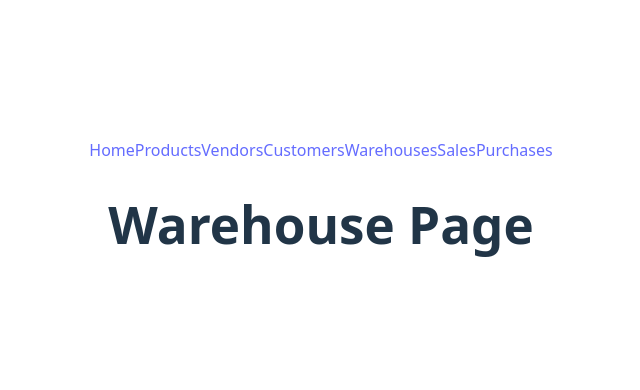
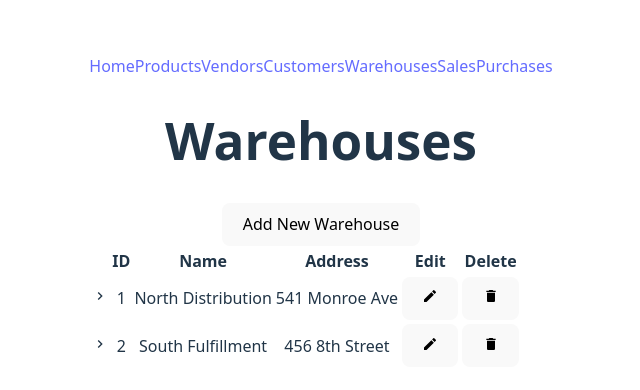
Before and after one commit to gunnarrl/coalition-warehouse, a React app in the folder frontend/: page /warehouses in a window 1280 px wide. Shown: the part 188-578 px from the top of the page, without its empty margins (319-959 px from the left). Built offline with nearby package versions, Linux system fonts and the light colour scheme; the HTML template or start-up script is replaced by a standard one.

Commit message:
Detailed table that can pop expand rows

```diff
--- /dev/null
+++ b/frontend/src/components/DetailTable.jsx
@@ -0,0 +1,60 @@
+import React, { useState } from 'react';
+import { MdEdit, MdDelete, MdKeyboardArrowDown, MdKeyboardArrowRight } from 'react-icons/md';
+
+function DetailTable({ columns, data, onEdit, onDelete, renderDetails }) {
+
+    const [openRowId, setOpenRowId] = useState(null);
+
+    const toggleRow = (id) => {
+        setOpenRowId(openRowId === id ? null : id); // open a new row or close if it's already open
+    };
+
+    return (
+        <table className="table">
+            <thead>
+                <tr>
+                    <th></th> {/* Empty column for the arrow to expand the rows */}
+                    {columns.map((col, i) => (
+                        <th key={i}>{col.label}</th>
+                    ))}
+                    <th>Edit</th>
+                    <th>Delete</th>
+                </tr>
+            </thead>
+            <tbody>
+                {data.map((row, i) => (
+                    <React.Fragment key={i}>
+                        {/* MAIN ROW */}
+                        <tr onClick={() => toggleRow(i)}>
+                            <td>
+                                {openRowId === i ? <MdKeyboardArrowDown /> : <MdKeyboardArrowRight />}
+                            </td>
+
+                            {columns.map((col, j) => (
+                                <td key={j}>{row[col.key]}</td>
+                            ))}
+
+                            <td>
+                                <button onClick={(e) => {e.stopPropagation(); onEdit(row)}}><MdEdit /></button>
+                            </td>
+                            <td>
+                                <button onClick={(e) => {e.stopPropagation(); onDelete(row.id)}}><MdDelete /></button>
+                            </td>
+                        </tr>
+
+                        {/* EXPANDED ROW */}
+                        {openRowId === i && (
+                            <tr>
+                                <td colSpan={columns.length + 3}>
+                                    {renderDetails(row)}
+                                </td>
+                            </tr>
+                        )}
+                    </React.Fragment>
+                ))}
+            </tbody>
+        </table>
+    );
+}
+
+export default DetailTable;
--- a/frontend/src/pages/WarehousePage.jsx
+++ b/frontend/src/pages/WarehousePage.jsx
@@ -1,11 +1,93 @@
-import React from 'react';
+import React, { useState } from 'react';
+import DetailTable from '../components/DetailTable';
+import PopupForm from '../components/PopupForm';
 
-const WarehousePage = () => {
+// MOCK DATA (In real life, you fetch this from your API)
+const initialWarehouses = [
+    { warehouseID: 1, warehouseName: 'North Distribution', warehouseAddr: '541 Monroe Ave' },
+    { warehouseID: 2, warehouseName: 'South Fulfillment', warehouseAddr: '456 8th Street' },
+];
+
+const inventory = [
+    { name: 'Widget', qty: 50 },
+    { name: 'Gadget', qty: 20 },
+];
+
+function WarehousesPage() {
+
+    const [warehouses, setWarehouses] = useState(initialWarehouses);
+    const [isPopupOpen, setIsPopupOpen] = useState(false);
+    const [currentWarehouse, setCurrentWarehouse] = useState(null);
+
+    // Columns for the DetailTable, maps the DB fields to user-friendly names
+    const columns = [
+        { label: 'ID', key: 'warehouseID' },
+        { label: 'Name', key: 'warehouseName' },
+        { label: 'Address', key: 'warehouseAddr' }
+    ];
+
+    // Passed to DetailTable to render the inventory details for each warehouse
+    const renderInventory = (row) => {
+        return (
+            <div className="inventory-box">
+                <h4>Inventory at {row.warehouseName}</h4>
+                <ul>
+                    {inventory.map((item, i) => (
+                        <li key={i}>{item.qty}x {item.name}</li>
+                    ))}
+                </ul>
+                <button>Add Stock +</button>
+            </div>
+        );
+    };
+
+    // Handlers for Add/Edit/Delete
+    const handleAdd = () => {
+        setCurrentWarehouse(null);
+        setIsPopupOpen(true);
+    };
+
+    const handleEdit = (row) => {
+        setCurrentWarehouse(row);
+        setIsPopupOpen(true);
+    };
+
+    const handleDelete = (id) => {
+        alert("Delete Warehouse ID: " + id);
+    };
+
+    const handleSave = (e) => {
+        e.preventDefault();
+        alert("Saved!");
+        setIsPopupOpen(false);
+    };
+
     return (
-        <div>
-            <h1>Warehouse Page</h1>
+        <div className="page-container">
+            <h1>Warehouses</h1>
+            <button onClick={handleAdd}>Add New Warehouse</button>
+            <DetailTable
+                columns={columns}
+                data={warehouses}
+                onEdit={handleEdit}
+                onDelete={handleDelete}
+                renderDetails={renderInventory}
+            />
+            <PopupForm
+                isOpen={isPopupOpen}
+                onClose={() => setIsPopupOpen(false)}
+                title={currentWarehouse ? "Edit Warehouse" : "Add Warehouse"}
+            >
+                <form onSubmit={handleSave}>
+                    <label>Name:</label>
+                    <input defaultValue={currentWarehouse?.warehouseName || ''} />
+                    <label>Address:</label>
+                    <input defaultValue={currentWarehouse?.warehouseAddr || ''} />
+                    <button type="submit">Save</button>
+                </form>
+            </PopupForm>
         </div>
     );
 }
 
-export default WarehousePage;
+export default WarehousesPage;
```
